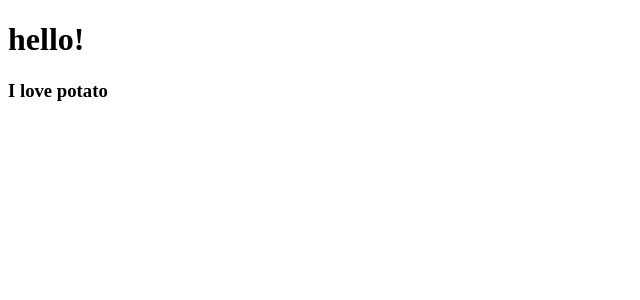
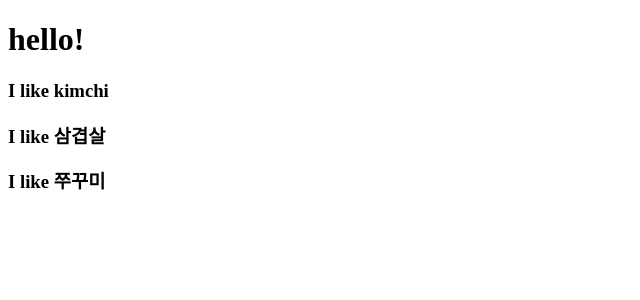
Before and after one commit to u6tory/movie_app_2020, a React (Create React App) app: page / in a window 1280 px wide. Shown: the top 300 px of the page, without its empty margins (0-640 px from the left). Built offline with nearby package versions, Linux system fonts and the light colour scheme.

Commit message:
JSX props

```diff
--- a/src/App.js
+++ b/src/App.js
@@ -1,11 +1,15 @@
 import React from "react";
-import Potato from "./potato";
+function Food(props) {
+  return <h3> I like {props.fav}</h3>; // 혹은  props대신 {fav}
+}
 
 function App() {
   return (
     <div className="App">
       <h1>hello!</h1>
-      <Potato />
+      <Food fav="kimchi" />
+      <Food fav="삼겹살" />
+      <Food fav="쭈꾸미" />
     </div>
   );
 }
--- a/src/potato.js
+++ /dev/null
@@ -1,7 +0,0 @@
-import React from "react";
-
-function Potato() {
-  return <h3> I love potato </h3>;
-}
-
-export default Potato;
```
